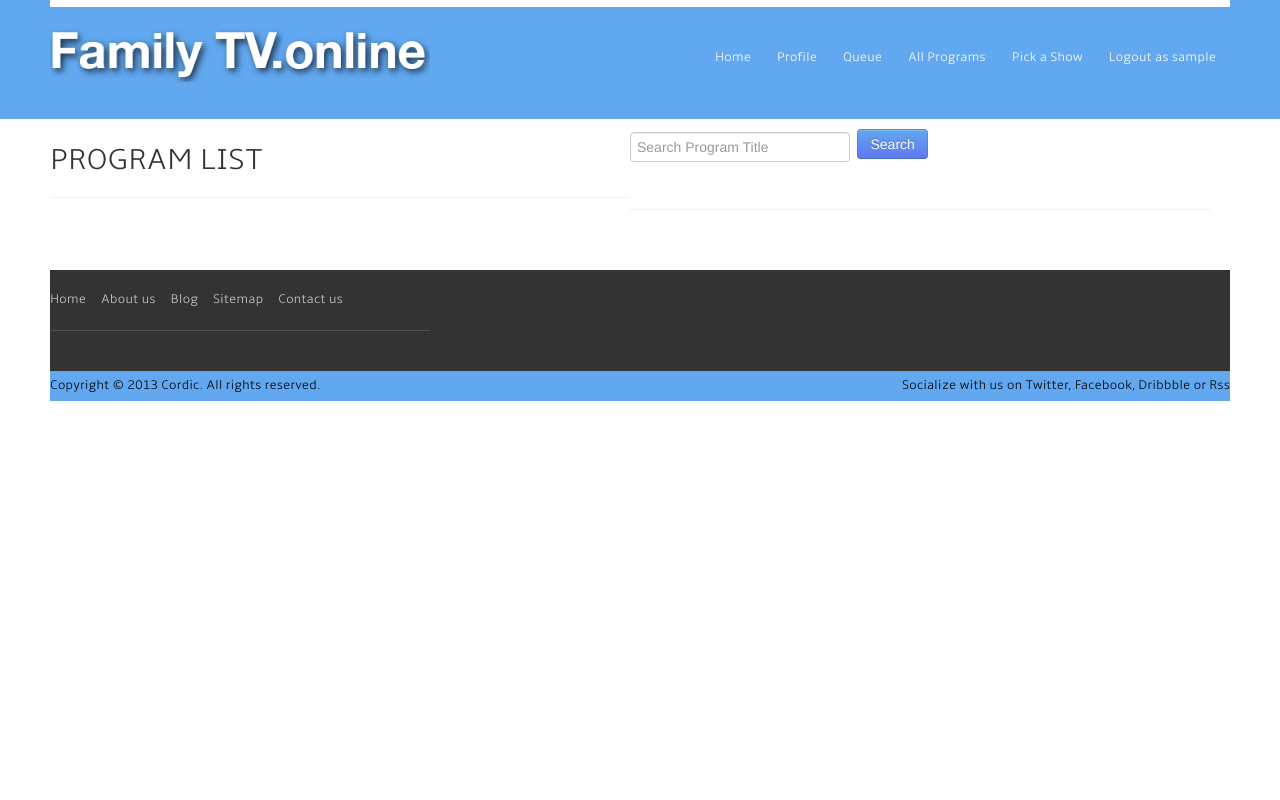
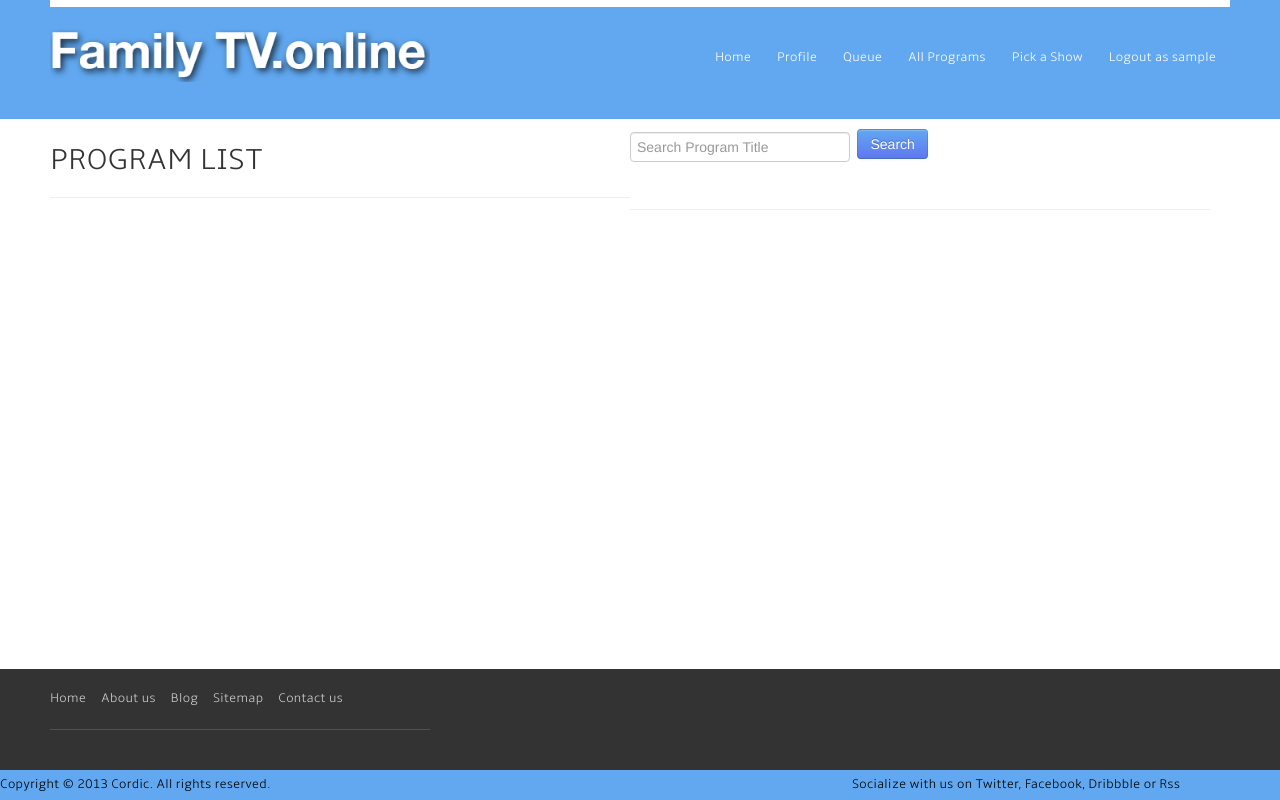
Before and after one commit to emilycharris/final_project, a Django app: page /program_list/ in a window 1280 px wide. Run offline with Django 3.2, Linux system fonts and the light colour scheme; the visitor is signed in with stand-in values (Sample User, id 1); data that the repository does not hold is empty; parts of the project's set-up code (start-up, migrations or seed data) failed here and were passed over; some libraries are stand-ins or nearby versions.

Commit message:
footer is sticky

```diff
--- a/main/models.py
+++ b/main/models.py
@@ -90,18 +90,19 @@ class QueueProgram(models.Model):  #thru table between queue and program
 class GroupQueue(models.Model):
     user = models.ManyToManyField(User)
 
-
-
-
     def get_random_program(self):
         rating_limit_list = []
         for user in self.user.all():
             if user.profile.rating_limit:
-                print(user.profile.rating_limit.id, user.profile.rating_limit)
                 rating_limit_list.append(user.profile.rating_limit.id)
                 rating_limit_list.sort()
-        rating_limit = rating_limit_list[0]
-        rating_limit_name = Rating.objects.get(id=rating_limit)
+        if rating_limit_list:
+            rating_limit = rating_limit_list[0]
+            rating_limit_name = Rating.objects.get(id=rating_limit)
+        else:
+            rating = Rating.objects.last()
+            rating_limit = rating.id
+            rating_limit_name = Rating.objects.last()
         print(rating_limit_name)
 
         program_list = []
--- a/main/static/main/theme_color_4/css/style.css
+++ b/main/static/main/theme_color_4/css/style.css
@@ -2,7 +2,10 @@
 @import url("prettyphoto.css");   /* prettyphoto */
 @import url("mosaic.css");        /* mosaic */
 
-
+html {
+    position: relative;
+    min-height: 100%;
+}
 
 body {
 	font-family: 'AmbleLight', Arial, Helvetica, sans-serif;
@@ -879,6 +882,11 @@ footer {
 	background: #333;
 	margin-top: 40px;
 	color: #fff;
+	position: absolute;;
+	left: 0;
+	bottom: 0;
+	height: auto;
+	width: 100%;
 }
 
 footer .container {
@@ -1487,6 +1495,7 @@ video {
 @media (max-width: 767px) {
 body {
 	padding: 0 !important;
+
 }
 .container {
 	padding: 10px;
--- a/main/views.py
+++ b/main/views.py
@@ -9,9 +9,6 @@ from django.http import HttpResponseRedirect
 import random
 from django.core.paginator import Paginator
 from django.contrib.auth.models import User
-
-
-
 
 # Create your views here.
 
@@ -115,6 +112,27 @@ class GroupQueueCreateView(CreateView):
     model = GroupQueue
     fields = ['user']
     success_url = reverse_lazy('group_queue_template_view')
+'''
+    def get_form(self):
+        users = User.objects.all()
+        form = super().get_form()
+        user_list = []
+        for user in users:
+            if self.request.user.profile.parent == None:
+                parent = self.request.user
+                child = user.profile.filter(parent=self.request.user)
+            else:
+                parent = self.request.user.parent
+                child = self.request.user
+        if parent:
+            user_list.append(parent)
+        if child:
+            user_list.append(child)
+
+        print(user_list)
+        # Profiles that have a parent = self.request.user
+        # form.fields['user'].queryset = User.objects.filter(pk__in=self.request.user)
+        return form
 
     def get_queryset(self):
         users = User.objects.all()
@@ -129,7 +147,7 @@ class GroupQueueCreateView(CreateView):
             user_list.append(child)
             print(user_list)
             return user_list
-
+'''
 class GroupQueueTemplateView(TemplateView):
     model = GroupQueue
     template_name = 'main/groupqueue_list.html'
--- a/templates/main/program_list.html
+++ b/templates/main/program_list.html
@@ -62,6 +62,6 @@
 
 
 
-    {% endblock %}
 
       </div>
+      {% endblock %}
--- a/what_to_watch/settings.py
+++ b/what_to_watch/settings.py
@@ -130,6 +130,9 @@ USE_TZ = True
 # Static files (CSS, JavaScript, Images)
 # https://docs.djangoproject.com/en/1.9/howto/static-files/
 
+
+LOGIN_REDIRECT_URL = '/program_list/'
+
 STATIC_URL = '/static/'
 STATIC_ROOT = os.path.join(BASE_DIR, 'static')
 
--- a/what_to_watch/urls.py
+++ b/what_to_watch/urls.py
@@ -26,8 +26,8 @@ urlpatterns = [
     url('^', include('django.contrib.auth.urls')),
     url(r'^$', IndexView.as_view(), name='index_view'),
     url(r'^accounts/profile/$', login_required(ParentProfileUpdateView.as_view()), name="profile_update_view"),
-    url(r'^program_list/$', ProgramListView.as_view(), name='program_list_view'),
-    url(r'^program_detail/(?P<pk>\d+)/$', ProgramDetailView.as_view(), name='program_detail_view'),
+    url(r'^program_list/$', login_required(ProgramListView.as_view()), name='program_list_view'),
+    url(r'^program_detail/(?P<pk>\d+)/$', login_required(ProgramDetailView.as_view()), name='program_detail_view'),
     url(r'^queue_create/(?P<pk>\d+)/(?P<program_pk>\d+)/$', login_required(QueueCreateView.as_view()), name='queue_create_view'),
     url(r'^queue_list_view/$', login_required(QueueListView.as_view()), name='queue_list_view'),
     url(r'^queue_delete_view/(?P<pk>\d+)/$', login_required(QueueProgramDeleteView.as_view()), name='queue_program_delete_view'),
```
Also changed, not shown: 1 other file.
